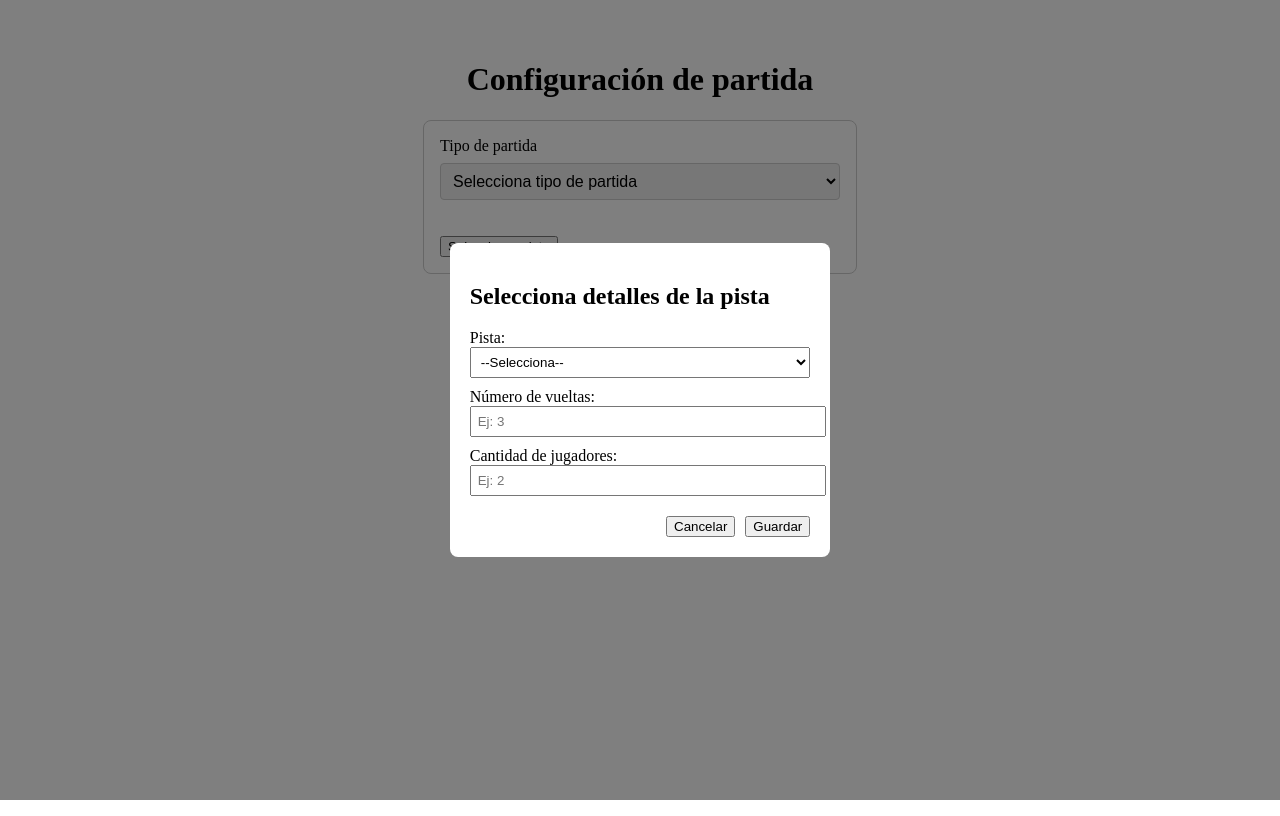
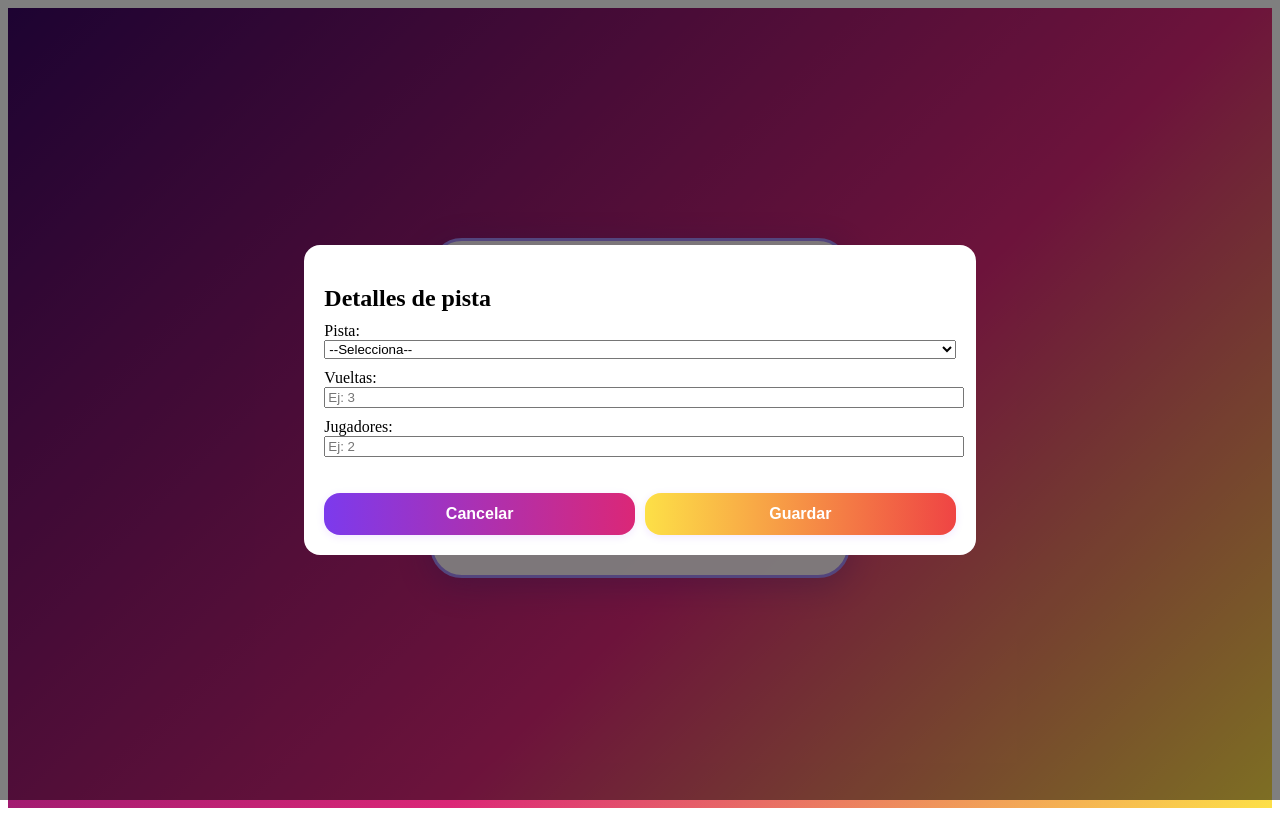
Before and after one commit to Duan-Espinoza/proyecto4_juegoKart, a React (Create React App) app in the folder client/: page / in a window 1280 px wide. Both pictures are taken after a click on the button "Seleccionar pista". Built offline with nearby package versions, Linux system fonts and the light colour scheme.

Commit message:
Actualizacion de css

```diff
--- a/client/src/components/GameConfig.jsx
+++ b/client/src/components/GameConfig.jsx
@@ -1,5 +1,5 @@
 import React, { useState } from "react";
-import { Button } from "./ui/Button";
+import "../styles/GameConfig.css";
 import ComboBox from "./ui/Combobox";
 
 export default function GameConfig() {
@@ -9,10 +9,8 @@ export default function GameConfig() {
   const [laps, setLaps] = useState("");
   const [players, setPlayers] = useState("");
 
-  // Para cerrar la modal
   const closeModal = () => setShowTrackModal(false);
 
-  // Para guardar datos y cerrar modal (podrías ampliar aquí la lógica)
   const saveTrackDetails = () => {
     if (!track || !laps || !players) {
       alert("Por favor, completa todos los campos");
@@ -22,107 +20,82 @@ export default function GameConfig() {
   };
 
   return (
-    <div style={{ display: "flex", flexDirection: "column", alignItems: "center", padding: "2rem" }}>
-      <h1 className="text-2xl font-bold mb-4">Configuración de partida</h1>
+    <div className="menu-bg">
+      <div className="menu-panel">
+        <h1 className="menu-title">Configuración de partida</h1>
 
-      <div style={{ maxWidth: "400px", width: "100%", padding: "1rem", border: "1px solid #ccc", borderRadius: 8 }}>
         <ComboBox value={gameType} onChange={setGameType} />
 
-        <Button style={{ marginTop: 20 }} onClick={() => setShowTrackModal(true)}>
+        <button className="menu-btn purple" onClick={() => setShowTrackModal(true)}>
           Seleccionar pista
-        </Button>
+        </button>
 
         {track && (
-          <div style={{ marginTop: 10 }}>
+          <div style={{ marginTop: 15, textAlign: "left" }}>
             <p><strong>Pista:</strong> {track}</p>
             <p><strong>Vueltas:</strong> {laps}</p>
             <p><strong>Jugadores:</strong> {players}</p>
           </div>
         )}
+
+        <button
+          className="menu-btn yellow"
+          onClick={() => {
+            if (!gameType || !track || !laps || !players) {
+              alert("Por favor, completa todos los campos antes de iniciar la partida");
+            } else {
+              alert("¡Partida iniciada con éxito!");
+            }
+          }}
+        >
+          Iniciar partida
+        </button>
       </div>
 
       {showTrackModal && (
-        <div
-          style={{
-            position: "fixed",
-            top: 0, left: 0, right: 0, bottom: 0,
-            backgroundColor: "rgba(0,0,0,0.5)",
-            display: "flex",
-            justifyContent: "center",
-            alignItems: "center",
-            zIndex: 1000
-          }}
-          onClick={closeModal} // cerrar si clicas fuera del modal
-        >
-          <div
-            style={{
-              background: "white",
-              padding: 20,
-              borderRadius: 8,
-              minWidth: 300,
-              position: "relative"
-            }}
-            onClick={e => e.stopPropagation()}
-          >
-            <h2>Selecciona detalles de la pista</h2>
+        <div className="modal-overlay" onClick={closeModal}>
+          <div className="modal-box" onClick={e => e.stopPropagation()}>
+            <h2 style={{ marginBottom: 10 }}>Detalles de pista</h2>
 
-            <div style={{ marginBottom: 10 }}>
             <label>Pista:</label>
-              <select value={track} onChange={e => setTrack(e.target.value)} style={{ width: "100%", padding: 6 }}>
+            <select value={track} onChange={e => setTrack(e.target.value)} style={{ width: "100%", marginBottom: 10 }}>
               <option value="">--Selecciona--</option>
               <option value="Pista 1">Pista 1</option>
               <option value="Pista 2">Pista 2</option>
               <option value="Pista 3">Pista 3</option>
             </select>
-            </div>
 
-            <div style={{ marginBottom: 10 }}>
-              <label>Número de vueltas:</label>
+            <label>Vueltas:</label>
             <input
               type="number"
               min="1"
               value={laps}
               onChange={e => setLaps(e.target.value)}
-                style={{ width: "100%", padding: 6 }}
               placeholder="Ej: 3"
+              style={{ width: "100%", marginBottom: 10 }}
             />
-            </div>
 
-            <div style={{ marginBottom: 20 }}>
-              <label>Cantidad de jugadores:</label>
+            <label>Jugadores:</label>
             <input
               type="number"
               min="1"
               value={players}
               onChange={e => setPlayers(e.target.value)}
-                style={{ width: "100%", padding: 6 }}
               placeholder="Ej: 2"
+              style={{ width: "100%", marginBottom: 20 }}
             />
-            </div>
 
-            <div style={{ display: "flex", justifyContent: "flex-end" }}>
-              <Button onClick={closeModal} style={{ marginRight: 10 }}>
+            <div style={{ display: "flex", justifyContent: "space-between" }}>
+              <button className="menu-btn purple" onClick={closeModal} style={{ flex: 1, marginRight: 10 }}>
                 Cancelar
-              </Button>
-              <Button onClick={saveTrackDetails}>Guardar</Button>
+              </button>
+              <button className="menu-btn yellow" onClick={saveTrackDetails} style={{ flex: 1 }}>
+                Guardar
+              </button>
             </div>
           </div>
         </div>
       )}
-
-      <Button
-        onClick={() => {
-          if (!gameType || !track || !laps || !players) {
-            alert("Por favor, completa todos los campos antes de iniciar la partida");
-          } else {
-            // Aquí podrías iniciar la partida
-            alert("Partida iniciada con éxito!");
-          }
-        }}
-        style={{ marginTop: 20 }}
-      >
-        Iniciar partida
-      </Button>
     </div>
   );
 }
--- /dev/null
+++ b/client/src/styles/GameConfig.css
@@ -0,0 +1,78 @@
+.menu-bg {
+  min-height: 100vh;
+  display: flex;
+  align-items: center;
+  justify-content: center;
+  background: linear-gradient(135deg, #3b0764 0%, #db2777 60%, #fde047 100%);
+  position: relative;
+  overflow: hidden;
+}
+
+.menu-panel {
+  background: rgba(255, 255, 255, 0.92);
+  border-radius: 2rem;
+  box-shadow: 0 8px 32px 0 rgba(31, 38, 135, 0.25);
+  padding: 2rem;
+  max-width: 350px;
+  width: 100%;
+  text-align: center;
+  border: 3px solid #a78bfa;
+  position: relative;
+  z-index: 1;
+}
+
+.menu-title {
+  font-size: 2rem;
+  font-weight: 900;
+  background: linear-gradient(90deg, #7c3aed, #db2777, #fde047);
+  -webkit-background-clip: text;
+  -webkit-text-fill-color: transparent;
+  margin-bottom: 1rem;
+}
+
+.menu-btn {
+  font-size: 1rem;
+  font-weight: bold;
+  padding: 0.75rem 0;
+  border: none;
+  border-radius: 1rem;
+  color: #fff;
+  cursor: pointer;
+  box-shadow: 0 2px 8px 0 rgba(123, 34, 255, 0.1);
+  transition: transform 0.15s, box-shadow 0.15s, background 0.2s;
+  outline: none;
+  width: 100%;
+  margin-top: 1rem;
+}
+
+.menu-btn.purple {
+  background: linear-gradient(90deg, #7c3aed, #db2777);
+}
+
+.menu-btn.yellow {
+  background: linear-gradient(90deg, #fde047, #ef4444);
+}
+
+.menu-btn:hover {
+  transform: scale(1.05);
+  box-shadow: 0 4px 16px 0 rgba(123, 34, 255, 0.18);
+  filter: brightness(1.08);
+}
+
+.modal-overlay {
+  position: fixed;
+  top: 0; left: 0; right: 0; bottom: 0;
+  background-color: rgba(0,0,0,0.5);
+  display: flex;
+  justify-content: center;
+  align-items: center;
+  z-index: 1000;
+}
+
+.modal-box {
+  background: white;
+  padding: 20px;
+  border-radius: 1rem;
+  min-width: 300px;
+  position: relative;
+}
```
Lines whose indentation alone changed are shown as unchanged.
